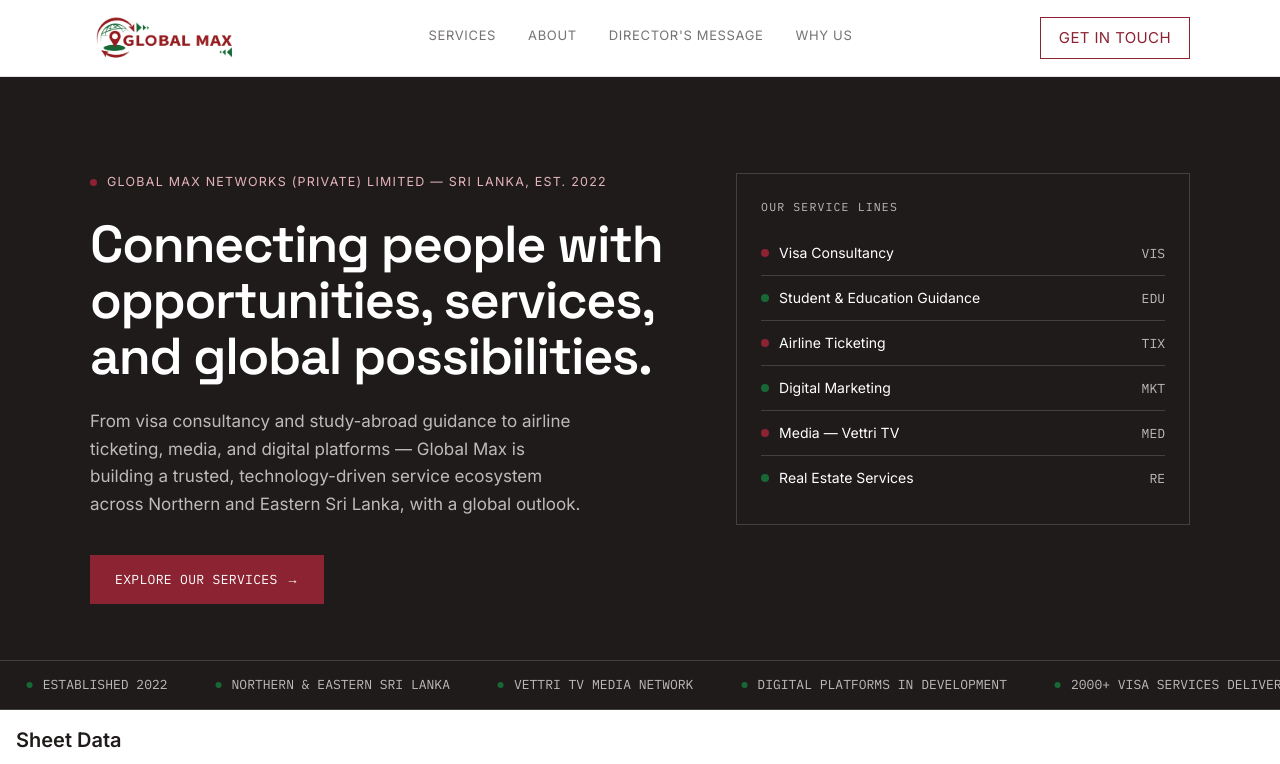
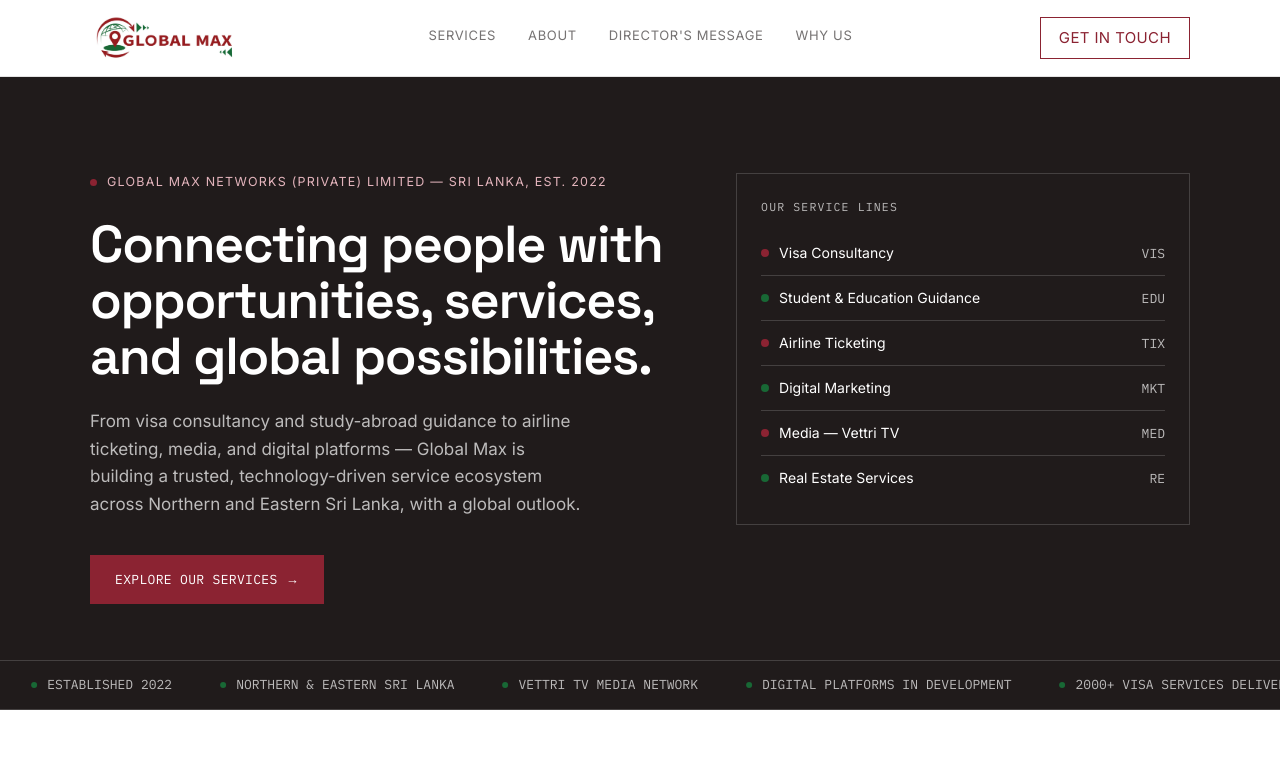
Before and after one commit to globalmax-net/globalmax, a Next.js app: page / in a window 1280 px wide. Shown: the top 764 px of the page. Built offline with nearby package versions, Linux system fonts and the light colour scheme.

Commit message:
Remove Sheet Data header from main page
Removed the Sheet Data header from the main page.

```diff
--- a/app/page.tsx
+++ b/app/page.tsx
@@ -17,7 +17,6 @@
     <main>
       <Header />
       <Hero />
-       <h1 className="text-xl font-bold p-4">Sheet Data</h1>
 <ImageCarousel
         slides={[
           {
```
